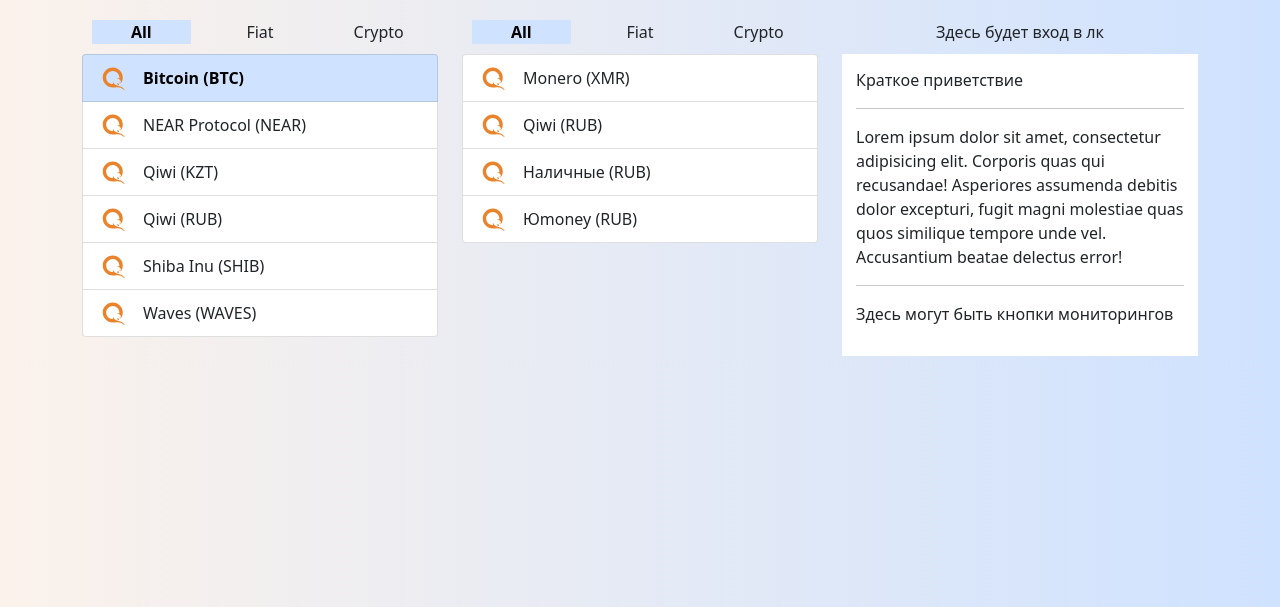
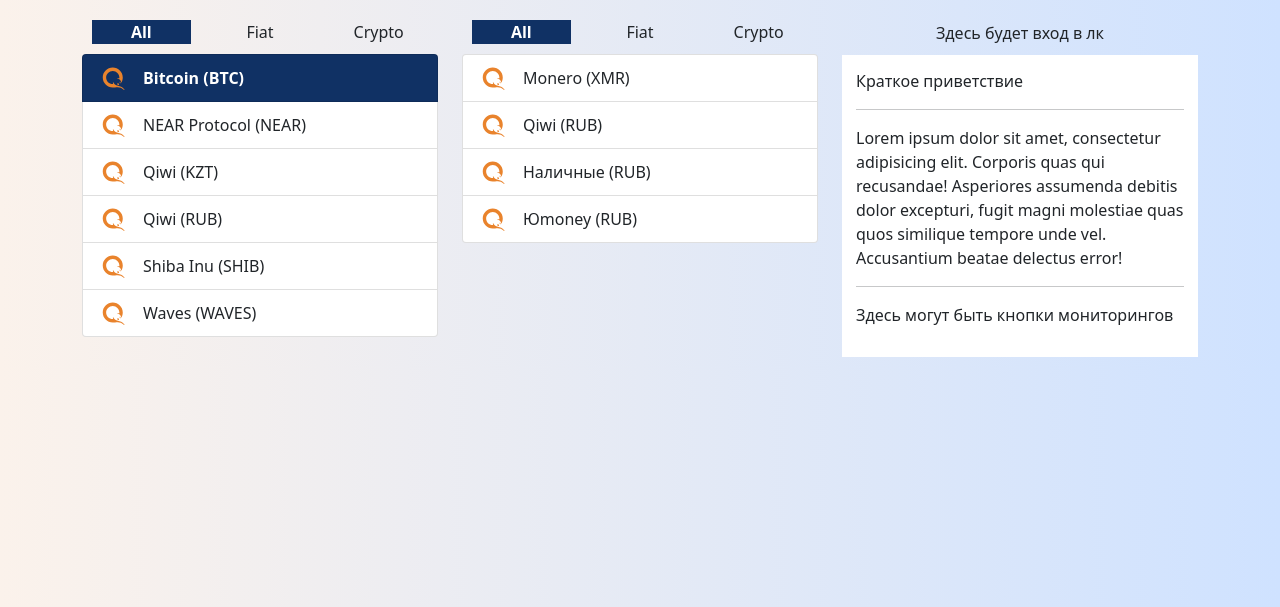
Before and after one commit to Desead/Changebox, a Django app: page / in a window 1280 px wide. Shown: the top 607 px of the page. Run offline with Django 4.2, Linux system fonts and the light colour scheme; data comes from the database, SQL or seed files in the repository; parts of the project's set-up code (start-up, migrations or seed data) failed here and were passed over.

Commit message:
first commit

```diff
--- a/static/css/style.css
+++ b/static/css/style.css
@@ -20,21 +33,19 @@ body {
 
 
 .item_select {
-    background-color: #cfe2ff !important;
-    color: black !important;
-    font-weight: bold !important;
+    background-color: var(--select-item-back) !important;
+    color: var(--select-item-color) !important;
+    font-weight: var(--select-item-font) !important;
 }
 
-.choise_money_type, .news_top {
-    background-color: white;
-    display: flex;
-    flex-direction: row;
-    justify-content: space-around;
-    align-items: center;
+
+.change_swap_up {
+    min-height: 45px;
 }
 
-.news_top {
-    min-height: 44px;
+.change_swap_dn {
+    background-color: white;
+    padding: 14px;
 }
 
 .menu_item {
--- a/static/css/vars.css
+++ b/static/css/vars.css
@@ -0,0 +1,8 @@
+:root {
+    --gradient-back-1: #FBF2EB;
+    --gradient-back-2: #cfe2ff;
+
+    --select-item-color: #fff;
+    --select-item-font: bold;
+    --select-item-back: #103164;
+}
--- a/templates/index.html
+++ b/templates/index.html
@@ -4,7 +4,7 @@
 {% block content %}
     <div class="change row">
         <div class="change_left col">
-            <div class="change_left_up choise_money_type col">
+            <div class="change_left_up col">
                 <div class="col menu_item item_select">All</div>
                 <div class="col menu_item">Fiat</div>
                 <div class="col menu_item">Crypto</div>
@@ -12,7 +12,7 @@
             <div class="change_left_dn col list-group"></div>
         </div>
         <div class="change_right col">
-            <div class="change_right_up choise_money_type col">
+            <div class="change_right_up col">
                 <div class="col menu_item item_select">All</div>
                 <div class="col menu_item">Fiat</div>
                 <div class="col menu_item">Crypto</div>
@@ -20,7 +20,7 @@
             <div class="change_right_dn col list-group"></div>
         </div>
         <div class="change_swap col">
-            <div class="change_swap_up col news_top">Здесь будет вход в лк</div>
+            <div class="change_swap_up col">Здесь будет вход в лк</div>
             <div class="change_swap_dn col">
                 <div class="swap_up">
                     <p>Краткое приветствие</p>
```
Also changed, not shown: other parts of static/css/style.css (+17 -18 lines).
